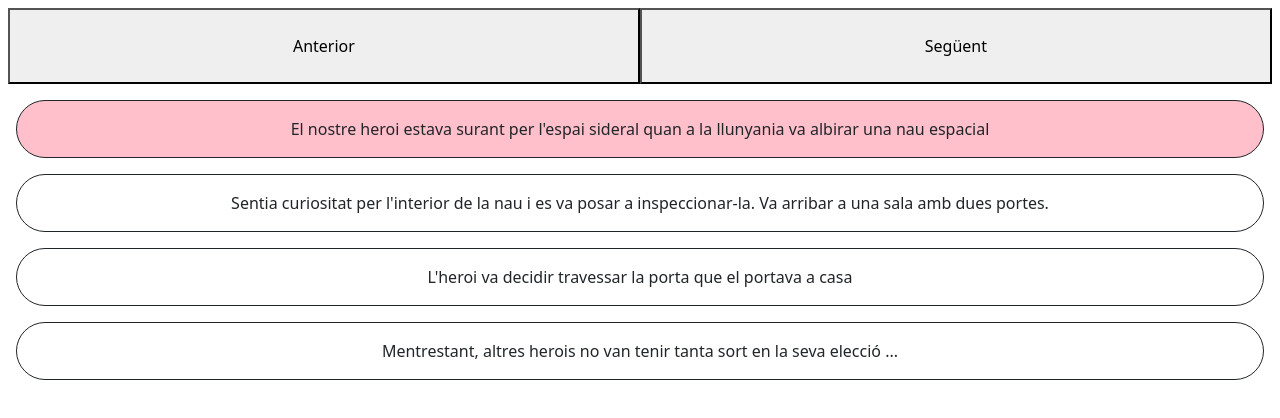
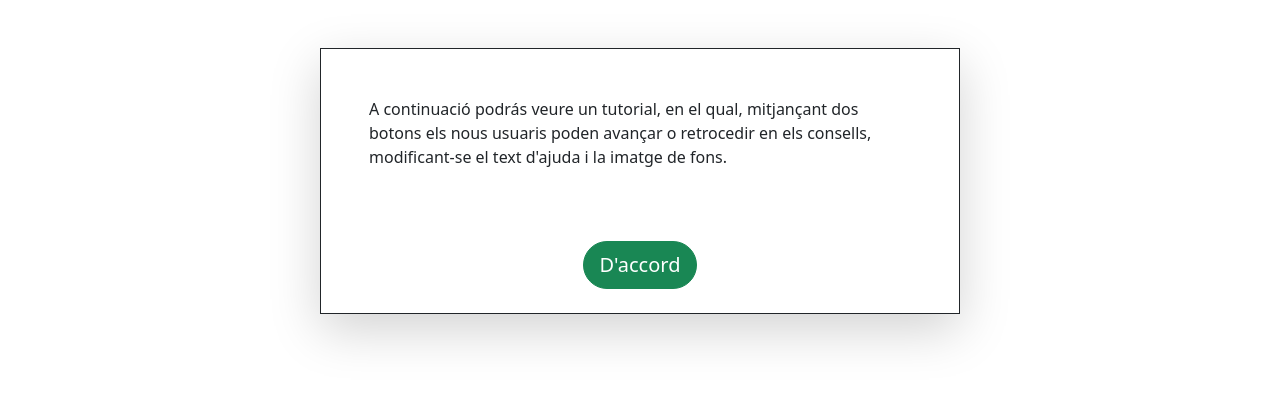
Before and after one commit to DDelgadoD/ITACADEMY-Sprint-6-Intro-Vue, a Vue app: page / in a window 1280 px wide. Shown: the top 418 px of the page. Built offline with nearby package versions, Linux system fonts and the light colour scheme.

Commit message:
Nivell 2 Acabat

```diff
--- a/src/components/Botons.vue
+++ b/src/components/Botons.vue
@@ -4,15 +4,12 @@
         <button class="p-4 flex-fill" @click="move(currentSentence, -1)">Següent</button>
     </div>
 </template>
+
 <script setup>
+    const props = defineProps({ currentSentence: Array });
+    const move = (arr, dir=1) => dir >= 0 ?  arr.push(arr.shift()) : arr.unshift(arr.pop());
+</script>
 
-const props = defineProps({
-    currentSentence: Array
-});
-
-const move = (arr, dir=1) => dir >= 0 ?  arr.push(arr.shift()) : arr.unshift(arr.pop());
-
-</script>
 <style scoped>
 
 </style>
--- a/src/components/Home.vue
+++ b/src/components/Home.vue
@@ -1,6 +1,19 @@
 <template>
-  <Botons :currentSentence="currentSentence"/>
-  <Escena :sentences="data.sentences" :currentSentence="currentSentence" />
+  <div v-if="isShowed">
+    <div class="flex flex-column mt-5 border border-dark mx-5 w-50 mx-auto shadow-lg">
+      <div class="m-5">
+        A continuació podrás veure un tutorial, en el qual, mitjançant dos botons els nous usuaris poden avançar o
+        retrocedir en els consells, modificant-se el text d'ajuda i la imatge de fons.
+      </div>
+      <div class="d-flex justify-content-center">
+        <button class="btn btn-success btn-lg rounded-pill my-4 " @click="isShowed = !isShowed"> D'accord </button>
+      </div>
+    </div>
+  </div>
+  <div v-else>
+    <Botons :currentSentence="currentSentence" />
+    <Escena :sentences="data.sentences" :currentSentence="currentSentence" />
+  </div>
 </template>
 
 <script setup>
@@ -9,8 +22,8 @@ import Escena from './Escena.vue';
 import data from "../data/data.json";
 import { ref } from 'vue';
 
-const currentSentence = ref([1,0,0,0]);
-
+const currentSentence = ref([1, 0, 0, 0]);
+const isShowed = ref(true);
 
 </script>
 
```
